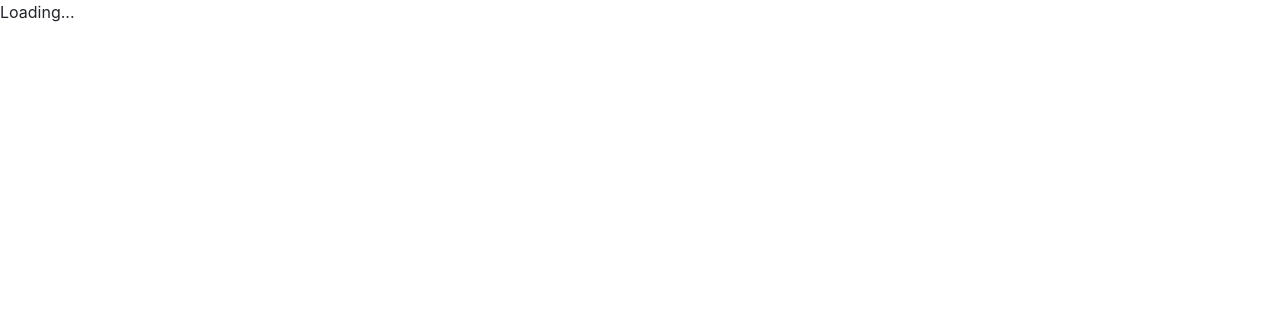
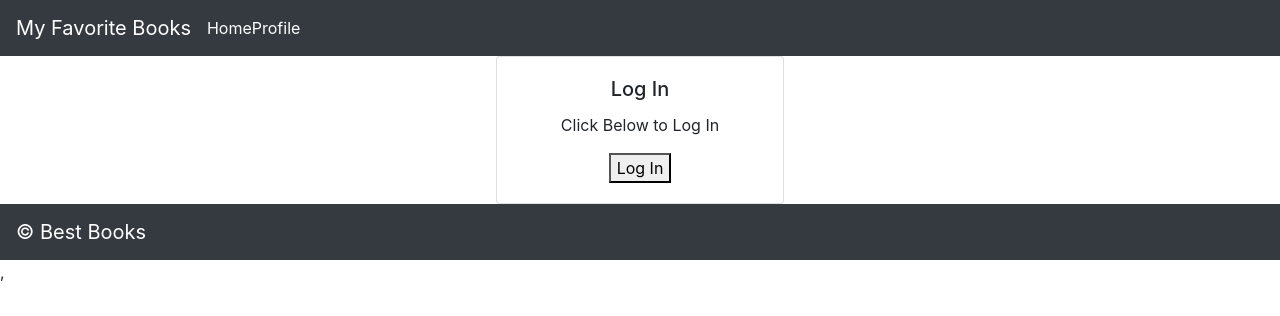
Before and after one commit to wpiao/best-books-front-end, a React (Create React App) app: page / in a window 1280 px wide. Shown: the top 316 px of the page. Built offline with nearby package versions, Linux system fonts and the light colour scheme.

Commit message:
Completed lab 11

```diff
--- a/src/App.js
+++ b/src/App.js
@@ -1,25 +1,34 @@
 import React from 'react';
 import Header from './Header';
+import MyFavoriteBooks from './MyFavoriteBooks';
+import Profile from './Profile';
 import IsLoadingAndError from './IsLoadingAndError';
+import { withAuth0 } from "@auth0/auth0-react";
 import Footer from './Footer';
 import {
   BrowserRouter as Router,
   Switch,
   Route
 } from "react-router-dom";
+import Login from './Login';
 
 class App extends React.Component {
 
   render() {
-    console.log('app', this.props);
-    return(
+    console.log(this.props.auth0);
+    const { isAuthenticated, user } = this.props.auth0;
+    return (
       <>
         <Router>
           <IsLoadingAndError>
-            <Header />
+            <Header isAuthenticated={isAuthenticated}/>
             <Switch>
               <Route exact path="/">
                 {/* TODO: if the user is logged in, render the `MyFavoriteBooks` component, if they are not, render the `Login` component */}
+                {isAuthenticated ? <MyFavoriteBooks /> : <Login />}
+              </Route>
+              <Route exact path="/profile">
+                {isAuthenticated ? <Profile userInfo={user}/> : ''}
               </Route>
               {/* TODO: add a route with a path of '/profile' that renders a `Profile` component */}
             </Switch>
@@ -31,4 +40,4 @@ class App extends React.Component {
   }
 }
 
-export default App;
+export default withAuth0(App);
--- a/src/Header.js
+++ b/src/Header.js
@@ -3,6 +3,7 @@ import 'bootstrap/dist/css/bootstrap.min.css';
 import Navbar from 'react-bootstrap/Navbar';
 import { Link } from "react-router-dom";
 import './Header.css';
+import LogoutButton from './LogoutButton';
 
 class Header extends React.Component {
   render() {
@@ -12,6 +13,7 @@ class Header extends React.Component {
         <Link to="/">Home</Link>
         <Link to="/profile">Profile</Link>
         {/* TODO: if the user is logged in, render the `LogoutButton` - if the user is logged out, render the `LoginButton` */}
+        {this.props.isAuthenticated ? <LogoutButton /> : ''}
       </Navbar>
     );
   }
--- a/src/Login.js
+++ b/src/Login.js
@@ -2,6 +2,7 @@ import React from 'react';
 import 'bootstrap/dist/css/bootstrap.min.css';
 import Card from 'react-bootstrap/Card';
 import './Login.css';
+import LoginButton from './LoginButton';
 
 class Login extends React.Component {
   render() {
@@ -13,6 +14,7 @@ class Login extends React.Component {
             Click Below to Log In
           </Card.Text>
           {/* TODO: add a `LoginButton` component here that will log the user in with Auth0 */}
+          <LoginButton />
         </Card.Body>
       </Card>
     )
--- /dev/null
+++ b/src/LoginButton.js
@@ -0,0 +1,11 @@
+import React from "react";
+import { useAuth0 } from "@auth0/auth0-react";
+
+const LoginButton = () => {
+  console.log(useAuth0());
+  const { loginWithRedirect } = useAuth0();
+
+  return <button onClick={() => loginWithRedirect()}>Log In</button>;
+};
+
+export default LoginButton;
--- /dev/null
+++ b/src/LogoutButton.js
@@ -0,0 +1,14 @@
+import React from "react";
+import { useAuth0 } from "@auth0/auth0-react";
+
+const LogoutButton = () => {
+  const { logout } = useAuth0();
+
+  return (
+    <button onClick={() => logout({ returnTo: window.location.origin })}>
+      Log Out
+    </button>
+  );
+};
+
+export default LogoutButton;
--- /dev/null
+++ b/src/Profile.js
@@ -0,0 +1,15 @@
+import React from 'react';
+
+class Profile extends React.Component {
+  render() {
+    return (
+      <div>
+        <h2>User Name : {this.props.userInfo.name}</h2>
+        <img src={this.props.userInfo.picture} alt='Users profile' />
+        <p>User Email : {this.props.userInfo.email}</p>
+      </div>
+    )
+  }
+};
+
+export default Profile;
--- a/src/index.js
+++ b/src/index.js
@@ -1,11 +1,17 @@
 import React from 'react';
 import ReactDOM from 'react-dom';
 import App from './App';
+import { Auth0Provider } from "@auth0/auth0-react";
 
-// TODO: wrap everything in Auth0
 ReactDOM.render(
   <React.StrictMode>
-    <App />
+    <Auth0Provider
+      domain="dev-4d4e-ek8.us.auth0.com"
+      clientId="efyzV7WGDi64QrZOVFGEHWaBokbrG0lc"
+      redirectUri={window.location.origin}
+    >
+      <App />
+    </Auth0Provider>,
   </React.StrictMode>,
   document.getElementById('root')
 );
```
Also changed, not shown: 1 other file (tests, documents, lock files or other folders).
